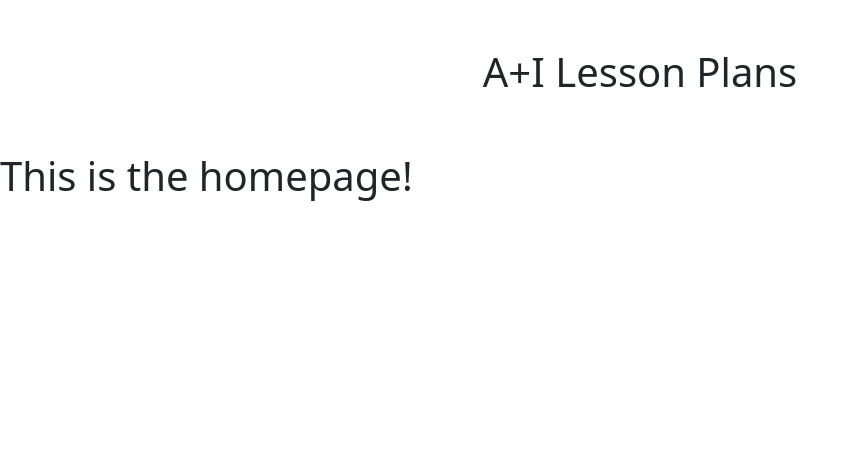
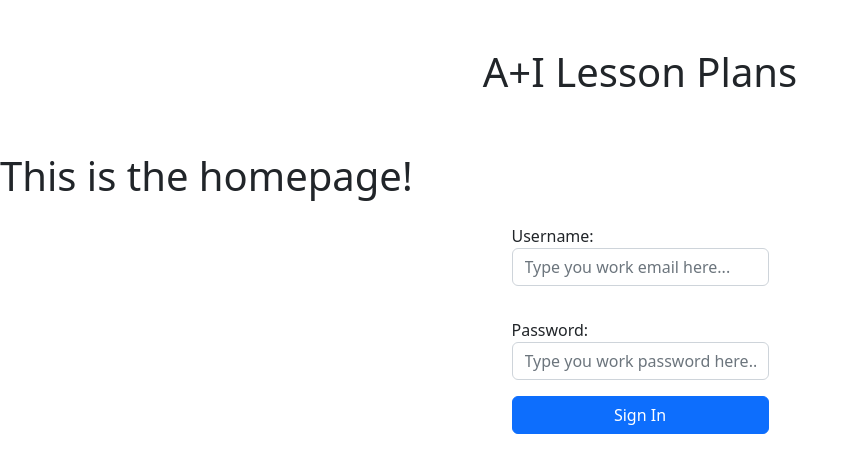
Before and after one commit to aronroyca/aiLessonPlans, a React (Create React App) app in the folder client/: page / in a window 1280 px wide. Shown: the top 472 px of the page, without its empty margins (0-859 px from the left). Built offline with nearby package versions, Linux system fonts and the light colour scheme.

Commit message:
created jsx form for landing page

```diff
--- a/client/src/components/LandingPage.jsx
+++ b/client/src/components/LandingPage.jsx
@@ -1,8 +1,32 @@
-import React from "react";
+import {useState} from "react";
 
 function LandingPage() {
+    const [signinUsername, setsigninUsername] = useState("")
+    const [signinPassword, setsigninPassword] = useState("")
+
     return (
-        <h1>This is the homepage!</h1>
+        <section>
+            <h1>This is the homepage!</h1>
+            <div id='signinForm' className="d-flex justify-content-center col-12">
+            <form className="d-flex flex-column justify-content-center align-content-around" action="/login" method="get"
+                id="signinForm" onSubmit={e => {
+                e.preventDefault();
+            }}
+            >
+                <div className="my-3">
+                    <label>Username:</label>
+                    <input id="signinUsername" className="form-control" placeholder='Type you work email here...' type="text" name="signinUsername" value={signinUsername} onChange={e => setsigninUsername(e.target.value)}></input>
+                    </div>
+                <div className="my-3">
+                    <label>Password:</label>
+                    <input id="signinPassword" className="form-control" placeholder='Type you work password here...' type="text" name="signinPassword" value={signinPassword} onChange={e => setsigninPassword(e.target.value)}></input>
+                </div>
+
+                <button className="mb-3 btn btn-primary" type="submit">Sign In</button>
+            </form>
+        </div>
+        </section>
+
     )
 }
 
```
